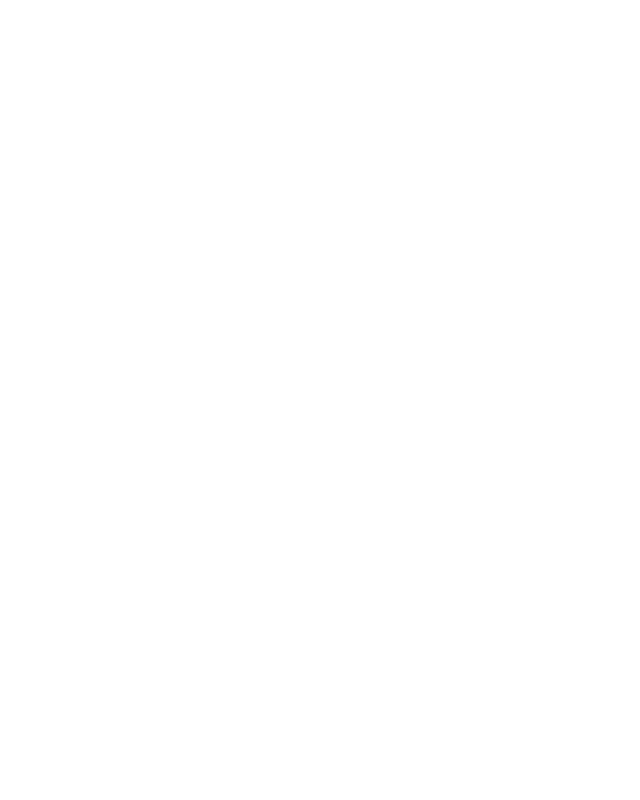
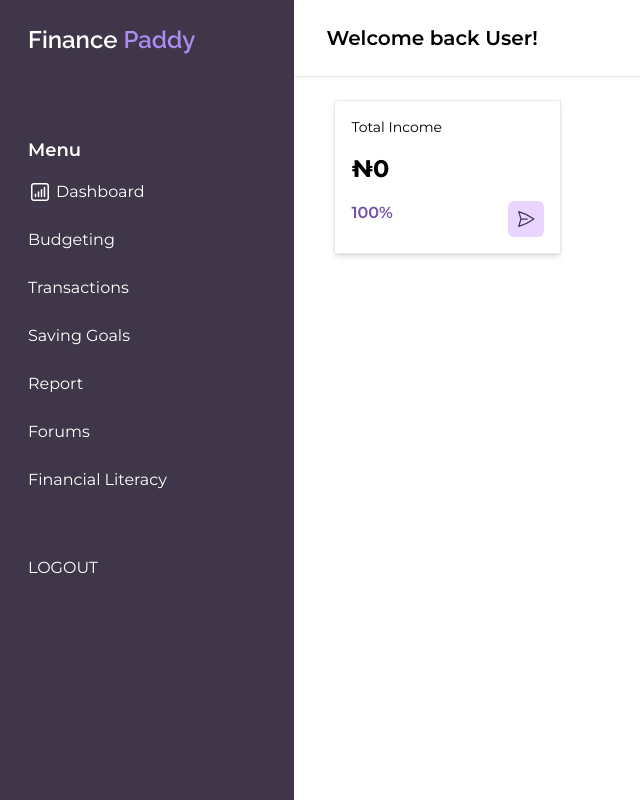
Before and after one commit to mabas-maryam/finance-paddy, a React (Vite) app: page /dashboard in a window 1280 px wide. Before the commit this address had no page. Shown: the whole page, without its empty margins (0-640 px from the left). Built offline with nearby package versions, Linux system fonts and the light colour scheme.

Commit message:
started finance-paddy dashboard

```diff
--- a/src/App.jsx
+++ b/src/App.jsx
@@ -1,12 +1,13 @@
 import React from "react"
 import {Routes, Route} from 'react-router-dom'
 
-import LandingPage from "./LandingPage"
+import LandingPage from "./pages/LandingPage"
 import Hero from "./components/landingPage/Hero"
-import SignIn from "./SignIn"
-import SignUp from "./SignUp"
+import SignIn from "./pages/SignIn"
+import SignUp from "./pages/SignUp"
 import Developers from "./components/Developers"
-import UserInfo from "./UserInfo"
+import UserInfo from "./pages/UserInfo"
+import Dashboard from "./pages/dashboard/Dashboard"
 
 function App() {
   return (
@@ -17,6 +18,7 @@
         <Route path="/signup" element={<SignUp />} />
         <Route path="/developers" element = {<Developers />} />
         <Route path="/userinfo" element = {<UserInfo/>}/>
+        <Route path="/dashboard" element = {<Dashboard />}/>
       </Routes>
       {/* <LandingPage /> */}
     </>
--- a/src/LandingPage.jsx
+++ b/src/pages/LandingPage.jsx
@@ -1,6 +1,6 @@
 import React from 'react'
-import Navbar from './components/landingPage/Navbar'
-import Hero from './components/landingPage/Hero'
+import Navbar from '../components/landingPage/Navbar'
+import Hero from '../components/landingPage/Hero'
 
 const LandingPage = () => {
   return (
--- a/src/UserInfo.jsx
+++ b/src/pages/UserInfo.jsx
@@ -1,8 +1,8 @@
 import React, { useState } from "react";
 import { Link } from "react-router-dom";
-import Form1 from "./components/userInfo/Form1";
-import Form2 from "./components/userInfo/Form2";
-import Form3 from "./components/userInfo/Form3";
+import Form1 from "../components/userInfo/Form1";
+import Form2 from "../components/userInfo/Form2";
+import Form3 from "../components/userInfo/Form3";
 
 const UserInfo = () => {
   const [stage, setStage] = useState(1);
--- /dev/null
+++ b/src/pages/dashboard/Dashboard.jsx
@@ -0,0 +1,91 @@
+import React from "react";
+import { Link } from "react-router-dom";
+
+const Dashboard = () => {
+  return (
+    <div className="w-full min-h-screen font-tertiaryFont">
+      <div className="w-full h-screen flex">
+        <div className="w-[23%] bg-[#3F3649] h-full px-7">
+          <header className=" pt-6">
+            <Link
+              to="/"
+              className=" text-white font-primaryFont text-2xl font-semibold"
+            >
+              Finance <span className="text-secondary">Paddy</span>
+            </Link>
+          </header>
+
+          <div className="text-white pt-20">
+            <p className="font-semibold text-lg">Menu</p>
+
+            <ul className=" mt-4 flex flex-col space-y-6">
+              <li className="flex items-center gap-1">
+                <svg
+                  xmlns="http://www.w3.org/2000/svg"
+                  fill="none"
+                  viewBox="0 0 24 24"
+                  strokeWidth={1.5}
+                  stroke="currentColor"
+                  className="size-6"
+                >
+                  <path
+                    strokeLinecap="round"
+                    strokeLinejoin="round"
+                    d="M7.5 14.25v2.25m3-4.5v4.5m3-6.75v6.75m3-9v9M6 20.25h12A2.25 2.25 0 0 0 20.25 18V6A2.25 2.25 0 0 0 18 3.75H6A2.25 2.25 0 0 0 3.75 6v12A2.25 2.25 0 0 0 6 20.25Z"
+                  />
+                </svg>
+                Dashboard
+              </li>
+              <li>Budgeting</li>
+              <li>Transactions</li>
+              <li>Saving Goals</li>
+              <li>Report</li>
+              <li>Forums</li>
+              <li>Financial Literacy</li>
+            </ul>
+
+            <p className="mt-16">LOGOUT</p>
+          </div>
+        </div>
+
+        <div className="w-[77%] h-full">
+          <nav className="py-6 px-8 text-xl font-semibold shadow">
+            <p>Welcome back User!</p>
+          </nav>
+
+          <div className="mt-6 px-10">
+            <div className="grid grid-cols-4">
+              <div className="bg-white p-4 border shadow-md flex flex-col space-y-4">
+                <p className="text-sm">Total Income</p>
+
+                <p className="font-bold text-2xl">₦0</p>
+
+                <div className="flex justify-between">
+                  <p className="text-primary font-semibold">100%</p>
+                  <span className="p-2 rounded-md bg-purple-200">
+                    <svg
+                      xmlns="http://www.w3.org/2000/svg"
+                      fill="none"
+                      viewBox="0 0 24 24"
+                      stroke-width="1.5"
+                      stroke="#46325D"
+                      class="w-5 h-5"
+                    >
+                      <path
+                        stroke-linecap="round"
+                        stroke-linejoin="round"
+                        d="M6 12 3.269 3.125A59.769 59.769 0 0 1 21.485 12 59.768 59.768 0 0 1 3.27 20.875L5.999 12Zm0 0h7.5"
+                      ></path>
+                    </svg>
+                  </span>
+                </div>
+              </div>
+            </div>
+          </div>
+        </div>
+      </div>
+    </div>
+  );
+};
+
+export default Dashboard;
```
Also changed, not shown: src/pages/SignIn.jsx (renamed from src/SignIn.jsx), src/pages/SignUp.jsx (renamed from src/SignUp.jsx).
